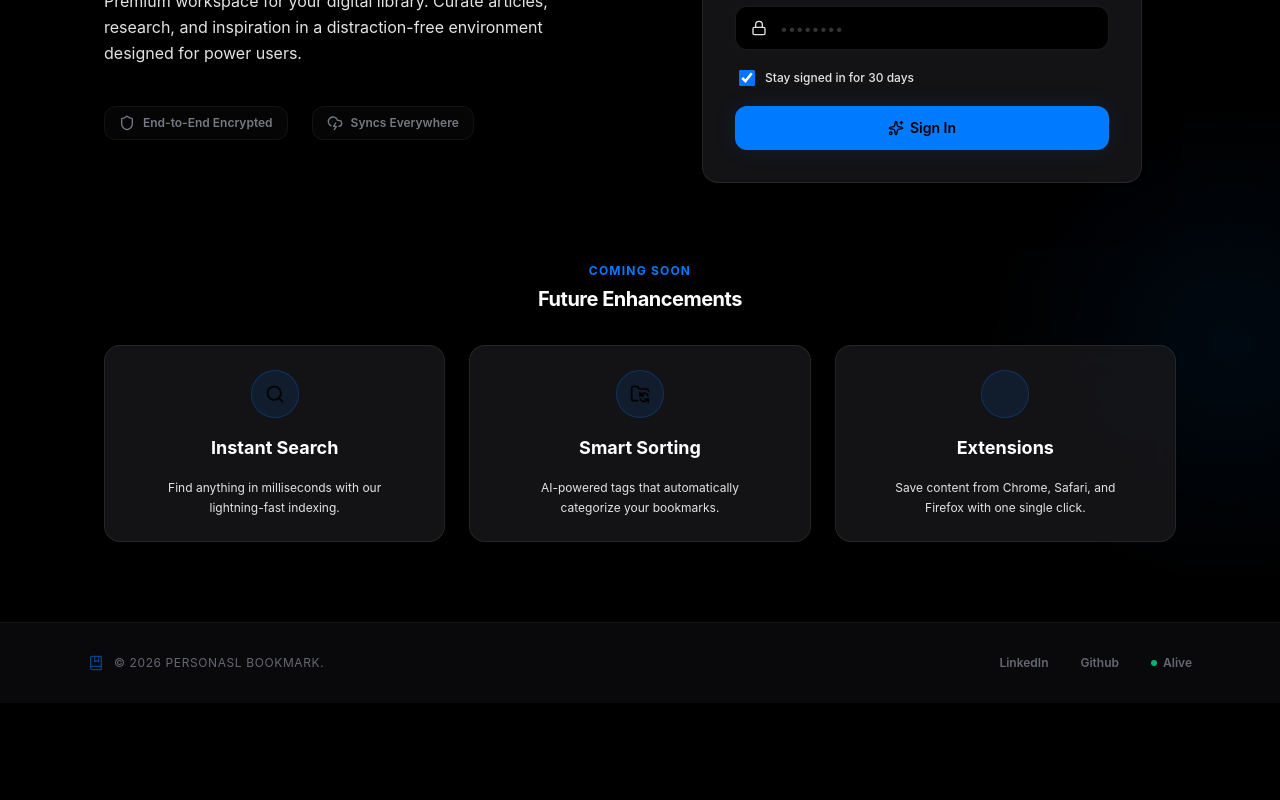
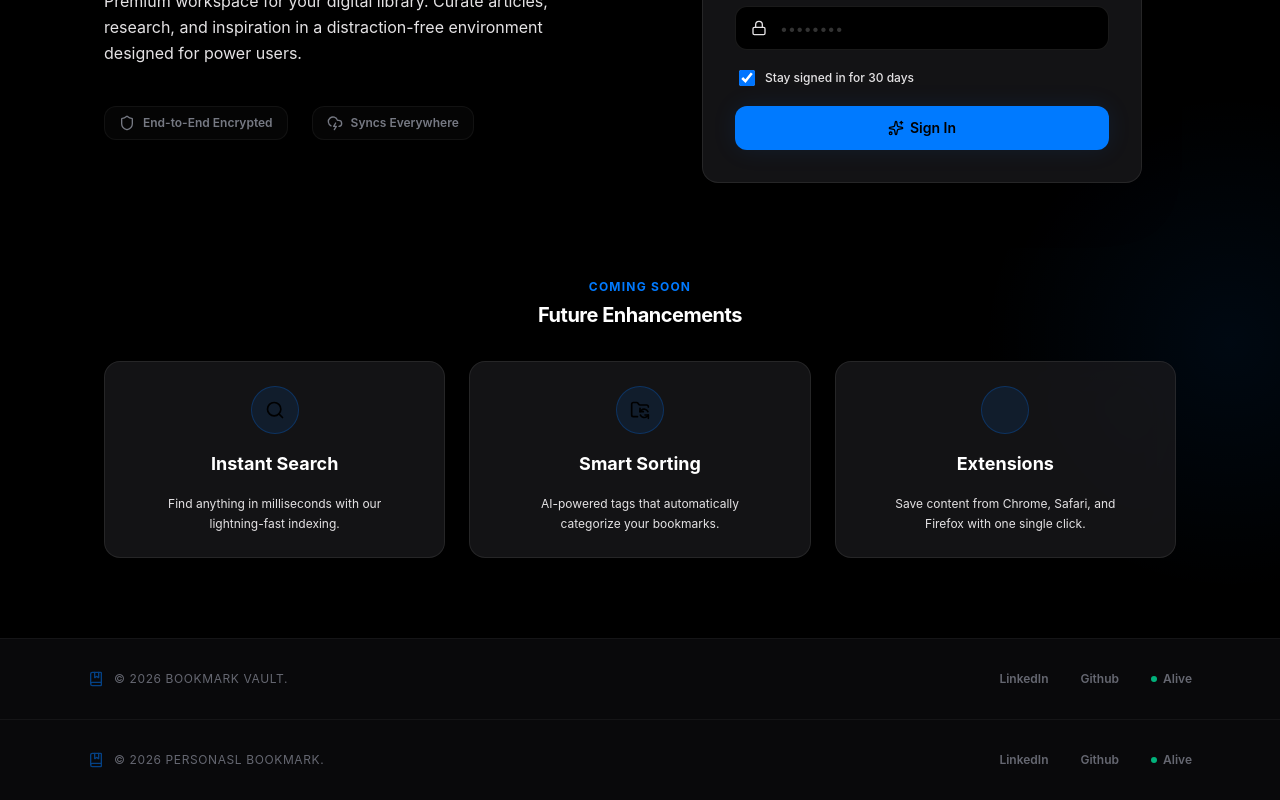
Before and after one commit to murali0127/Personal-Bookmark-App, a Next.js app: page / in a window 1280 px wide. Shown: the part 407-1207 px from the top of the page. Before the commit the page ends 1110 px from the top, so only its background shows below. Built offline with nearby package versions, Linux system fonts and the light colour scheme; no server answers; the database is empty.

Commit message:
fix: Homepage ,Login and Register.
Entire-Checkpoint: 181e5aab86fe

```diff
--- a/app/page.tsx
+++ b/app/page.tsx
@@ -1,4 +1,3 @@
-
 
 'use client';
 
@@ -6,14 +5,19 @@ import { useState, useEffect } from 'react';
 import { useRouter } from 'next/navigation';
 import HeroSection from '@/components/HeroSection';
 import FeaturesBento from '@/components/FeaturesBento';
-import { useAuth } from '@/context/AuthContext';
+import { useBookmarks } from '@/context/BookmarkContext';
+import BookmarkCard from '@/components/BookmarkCard';
+import FloatingBackground from '@/components/FloatingBackground';
+import { Bookmark } from '@/types';
+import { toast } from 'sonner';
+import { BookMarked } from 'lucide-react';
 
 const DEFAULT_ACCENT = '#007AFF';
 const ACCENT_STORAGE_KEY = 'memex_accent_color';
 
 export default function LandingPage() {
-  const { user, profile } = useAuth();
   const router = useRouter();
+  const { publicBookmarks, isLoading } = useBookmarks();
   const [accentColor, setAccentColor] = useState<string>(DEFAULT_ACCENT);
 
   useEffect(() => {
@@ -21,21 +25,24 @@ export default function LandingPage() {
     if (stored) setAccentColor(stored);
   }, []);
 
-  // If the user is already authenticated, route them to /home immediately.
-  useEffect(() => {
-    if (user) router.replace('/home');
-  }, [user, router]);
-
 
   const handleAuthSuccess = () => {
     router.push('/home');
   };
 
+  const handleSaveToggle = (id: string, e: React.MouseEvent) => {
+    e.stopPropagation();
+    toast.error('Please sign in to save bookmarks');
+  };
+
+  const handleSelect = (bookmark: Bookmark) => {
+    window.open(bookmark.url, '_blank', 'noopener,noreferrer');
+  };
 
   return (
     <div className="bg-[#000000] text-[#e4e2e4] flex flex-col relative min-h-screen selection:bg-white/10 selection:text-white">
 
-      {/* ── Ambient glow: purely decorative, uses accentColor ── */}
+      {/* ── Ambient glow ── */}
       <div
         aria-hidden="true"
         className="pointer-events-none fixed top-[-250px] left-[-250px] w-[600px] h-[600px] rounded-full"
@@ -50,15 +57,15 @@ export default function LandingPage() {
           backgroundImage: `radial-gradient(circle, ${accentColor}12 0%, rgba(0,0,0,0) 70%)`,
         }}
       />
+      {/* <FloatingBackground accentColor={accentColor}> */}
 
-
-      <main className="flex-1 w-full pt-24 pb-20 px-4 md:px-10 max-w-6xl mx-auto flex flex-col gap-20 relative z-10">
-
+      <main className="flex-1 w-full pt-24 pb-20 px-4 md:px-10 max-w-6xl mx-auto flex flex-col gap-24 relative z-10">
 
         <HeroSection
           onAuthSuccess={handleAuthSuccess}
           accentColor={accentColor}
         />
+
 
 
         <section aria-label="Upcoming features" className="space-y-4">
@@ -77,6 +84,27 @@ export default function LandingPage() {
         </section>
 
       </main>
+      {/* </FloatingBackground> */}
+      <footer className="w-full shrink-0 border-t border-white/5 bg-[#09090B] py-8">
+        <div className="max-w-6xl mx-auto px-6 flex flex-col md:flex-row justify-between items-center gap-6">
+          <div className="flex items-center gap-2.5">
+            <BookMarked className="w-4 h-4 opacity-50" style={{ color: accentColor }} />
+            <span className="font-sans text-xs text-[#c1c6d7]/50 tracking-wider uppercase">
+              © 2026 Bookmark VAULT.
+            </span>
+          </div>
+
+          <div className="flex items-center gap-8 text-xs font-semibold text-[#c1c6d7]/50">
+            <a href="https://www.linkedin.com/in/murali-dharan-s" className="hover:text-white transition-colors">LinkedIn</a>
+            <a href="https://github.com/murali0127/Personal-Bookmark-App" className="hover:text-white transition-colors">Github</a>
+            <div className="flex items-center gap-1.5 hover:text-white transition-colors">
+              <span className="w-1.5 h-1.5 rounded-full bg-emerald-400 animate-pulse" />
+              <span>Alive</span>
+            </div>
+          </div>
+        </div>
+      </footer>
     </div>
+
   );
 }
```
